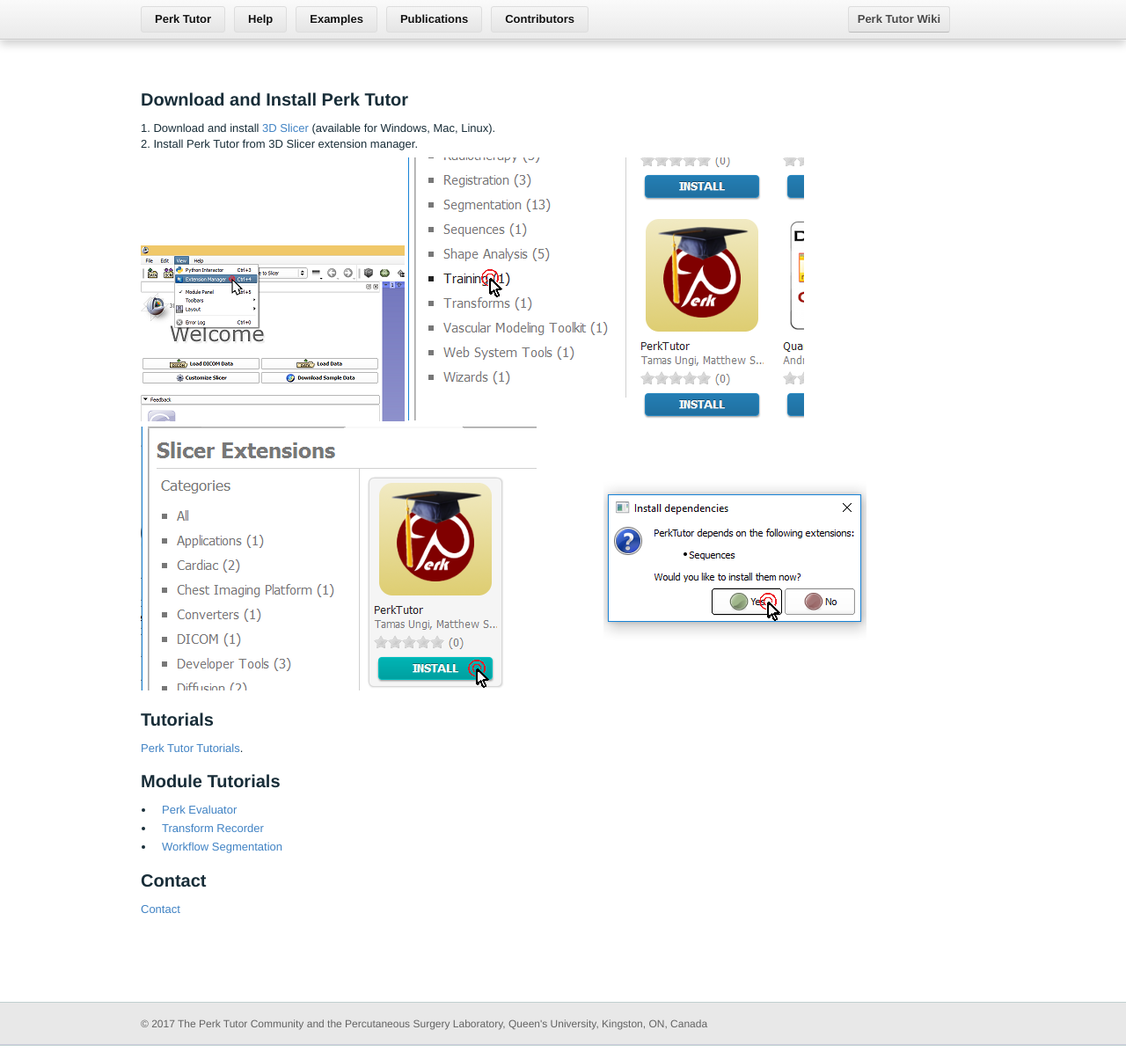
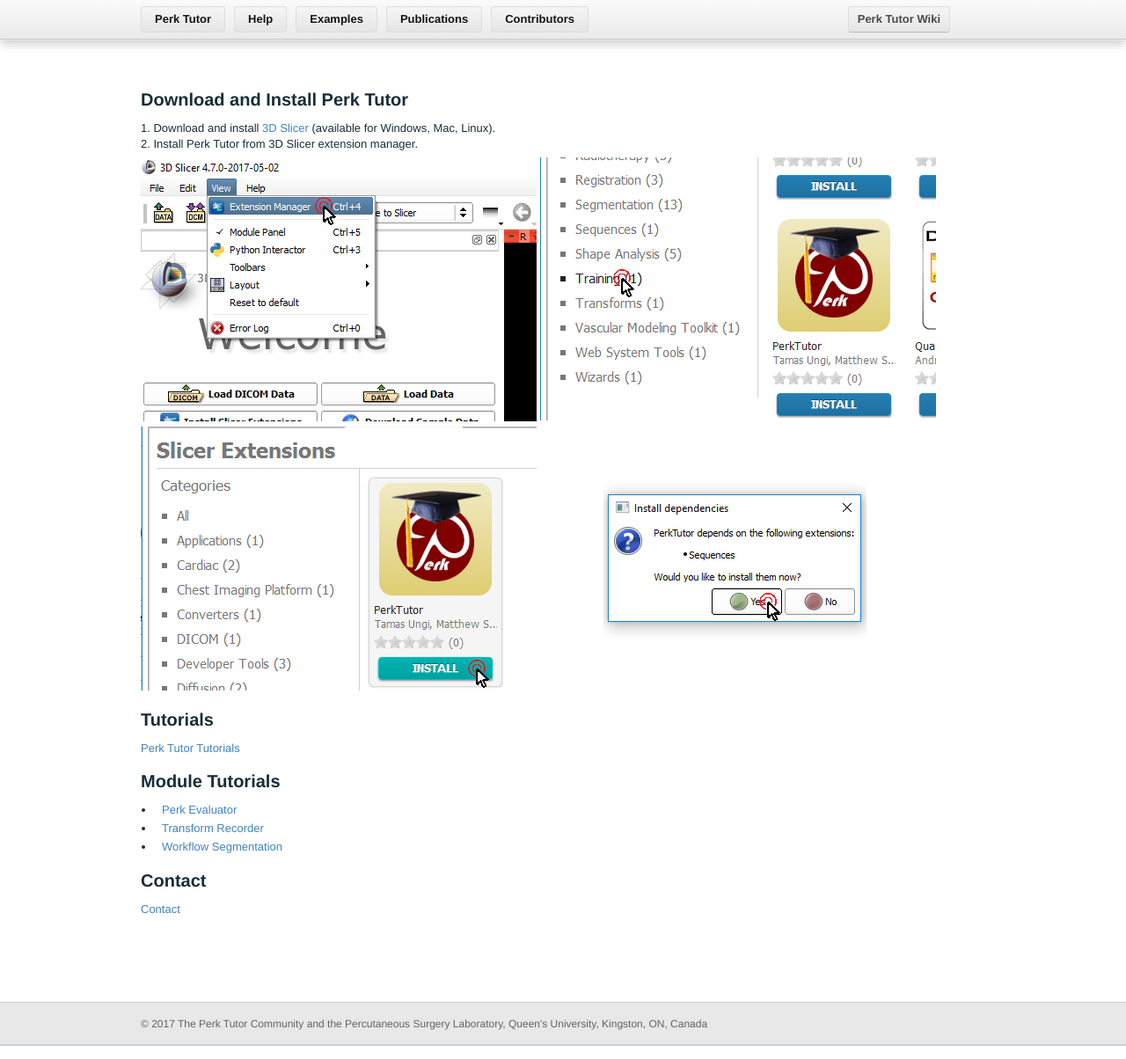
Before and after one commit to PerkTutor/perktutor.github.io, a Jekyll site: the page built from Help.md, in a window 1280 px wide. Shown: the whole page at 88% size. Built offline with Jekyll 4.4.1, drawn with Linux system fonts in a browser that asks for light colours; our own code applies the rules of GitHub Pages for plain Markdown files.

```diff
--- a/Help.md
+++ b/Help.md
@@ -13,7 +13,7 @@ layout: pages
 
 # Tutorials
 
-[Perk Tutor Tutorials](https://github.com/PerkTutor/PerkTutor/wiki/PerkTutor-Tutorials).
+[Perk Tutor Tutorials](https://github.com/PerkTutor/PerkTutor/wiki/PerkTutor-Tutorials)
 
 # Module Tutorials
 
```
Also changed, not shown: images/SlicerCorner.png, images/SlicerViewMenu.png.
